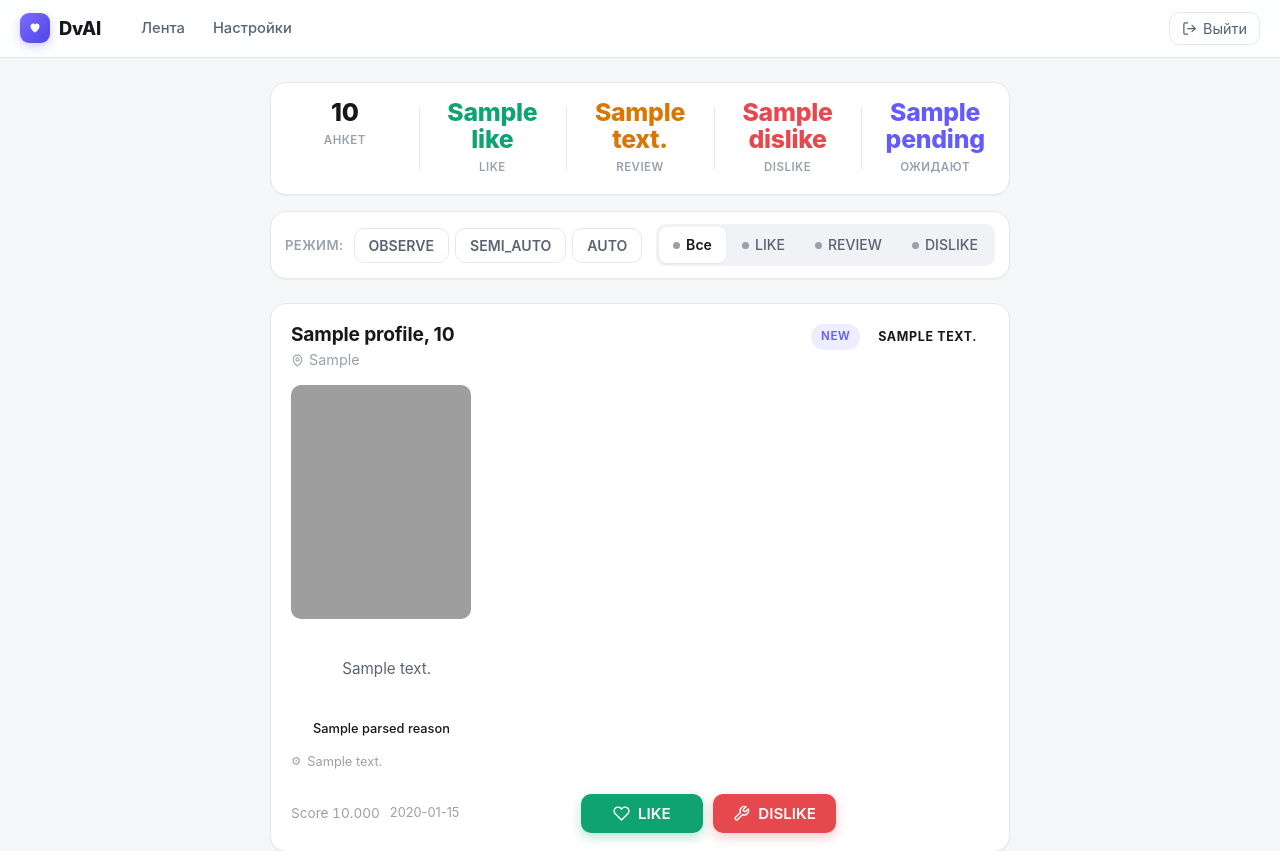
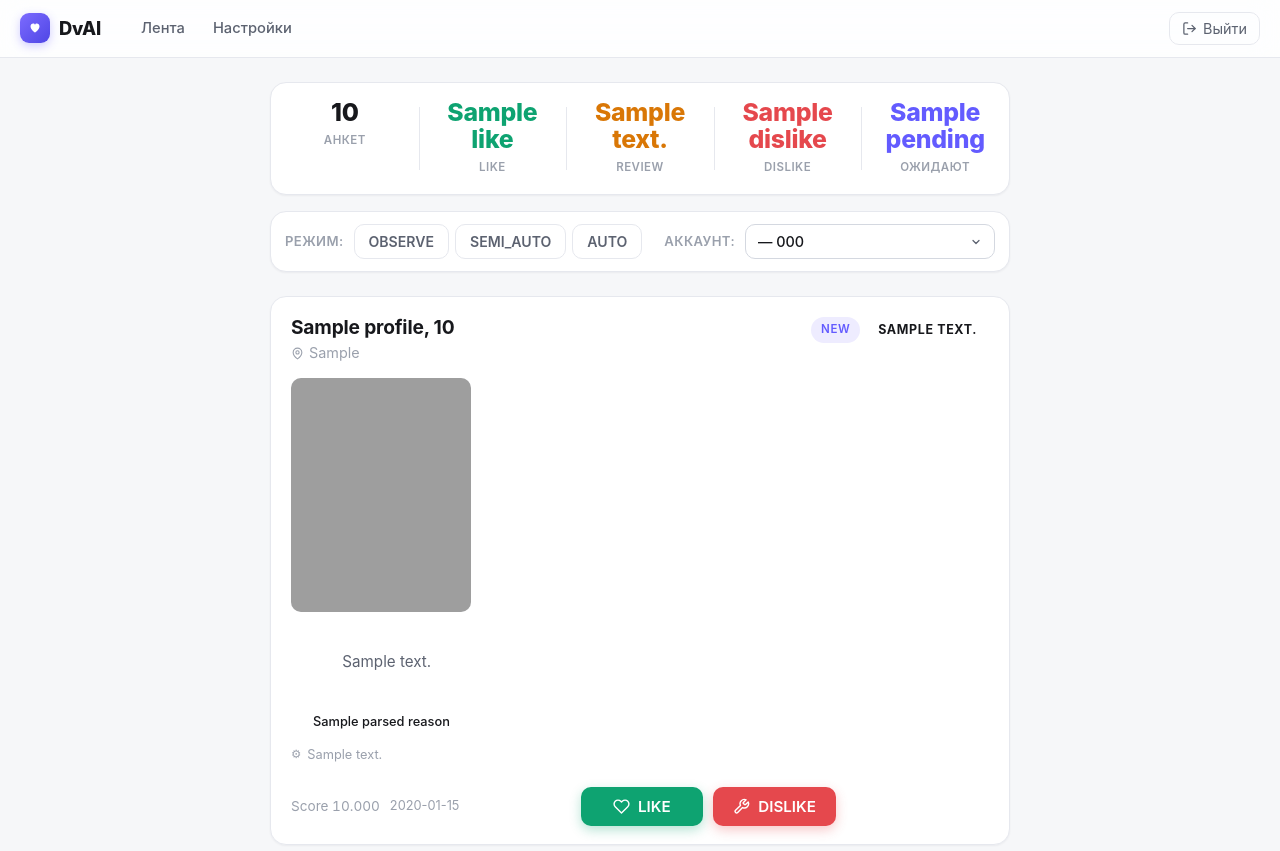
Before and after one commit to Alast0rRL/dvdatin, a Flask app: template web/templates/dashboard.html in a window 1280 px wide. Shown: the top 851 px of the page. Run offline with Flask 3, Linux system fonts and the light colour scheme; the template is opened without the code that fills it: most values are stand-ins (such as "Sample title", 1, 10 or a date in 2020); grey boxes are pictures that could not be loaded.

Commit message:
feat(web): выбор аккаунта-исполнителя на ленте вместо фильтра по решениям

```diff
--- a/static/css/style.css
+++ b/static/css/style.css
@@ -341,43 +341,30 @@ a { color: inherit; }
 .btn.mode-semi_auto.active { background: var(--review); box-shadow: 0 4px 12px rgba(217, 119, 6, 0.3); }
 .btn.mode-auto.active { background: var(--dislike); box-shadow: 0 4px 12px rgba(229, 72, 77, 0.3); }
 
-/* ── Segmented filter ── */
+/* ── Account selector ── */
 
-.seg {
-  display: inline-flex;
-  gap: 2px;
-  background: var(--surface-muted);
-  border-radius: var(--radius-sm);
-  padding: 3px;
+.account-control {
+  display: flex;
+  align-items: center;
+  gap: 10px;
 }
 
-.seg-link {
-  display: inline-flex;
-  align-items: center;
-  gap: 6px;
-  padding: 7px 14px;
-  border-radius: 8px;
-  font-size: 0.88em;
-  font-weight: 500;
-  color: var(--text-secondary);
-  text-decoration: none;
-  transition: all 0.15s;
+.account-label {
+  font-size: 0.82em;
+  font-weight: 600;
+  color: var(--text-muted);
+  text-transform: uppercase;
+  letter-spacing: 0.03em;
+  white-space: nowrap;
 }
 
-.seg-link:hover { color: var(--text); }
-
-.seg-link.active {
-  background: var(--surface);
-  color: var(--text);
-  box-shadow: var(--shadow-sm);
-  font-weight: 600;
+select.account-select {
+  width: 250px;
+  padding: 8px 34px 8px 12px;
+  font-size: 0.9em;
+  font-weight: 500;
+  cursor: pointer;
 }
-
-.seg-dot { width: 7px; height: 7px; border-radius: 50%; background: var(--text-muted); }
-
-.seg-link.active .seg-dot--like { background: var(--like); }
-.seg-link.active .seg-dot--review { background: var(--review); }
-.seg-link.active .seg-dot--dislike { background: var(--dislike); }
 
 /* ── Profile feed ── */
 
@@ -959,8 +946,8 @@ select.form-input {
 
   .toolbar { flex-direction: column; align-items: stretch; }
   .mode { justify-content: space-between; }
-  .seg { width: 100%; }
-  .seg-link { flex: 1; justify-content: center; }
+  .account-control { justify-content: space-between; }
+  select.account-select { width: 100%; }
 
   .profile-card-top { padding: 14px 14px 0; }
   .photo-gallery { padding: 12px 14px 0; gap: 8px; }
--- a/web/blueprints/dashboard.py
+++ b/web/blueprints/dashboard.py
@@ -7,6 +7,7 @@ from pathlib import Path
 from flask import Blueprint, render_template, request
 
 from web.blueprints.auth import login_required
+from web.blueprints.settings import _get_accounts
 from web.db import SyncDB
 
 dashboard_bp = Blueprint("dashboard", __name__)
@@ -174,6 +175,9 @@ def dashboard_bpEndpoint(endpoint: str) -> str:  # noqa: N802
     # Current mode for the switcher
     mode = db.get_mode(_get_config_path())
 
+    # Аккаунт-исполнитель авто-действий (переключение прямо с ленты)
+    accounts, account_session = _get_accounts(_get_config_path())
+
     return render_template(
         "dashboard.html",
         profiles=profiles,
@@ -185,6 +189,8 @@ def dashboard_bpEndpoint(endpoint: str) -> str:  # noqa: N802
         pending=pending,
         decision_filter=decision_filter,
         mode=mode,
+        accounts=accounts,
+        account_session=account_session,
     )
 
 
--- a/web/templates/dashboard.html
+++ b/web/templates/dashboard.html
@@ -43,19 +43,24 @@
             </form>
         </div>
 
-        <div class="seg" role="tablist" aria-label="Фильтр по решению">
-            <a href="{{ url_for('dashboard.index') }}" class="seg-link {% if not decision_filter %}active{% endif %}">
-                <span class="seg-dot"></span>Все
-            </a>
-            <a href="{{ url_for('dashboard.index', decision='LIKE') }}" class="seg-link {% if decision_filter == 'LIKE' %}active{% endif %}">
-                <span class="seg-dot seg-dot--like"></span>LIKE
-            </a>
-            <a href="{{ url_for('dashboard.index', decision='REVIEW') }}" class="seg-link {% if decision_filter == 'REVIEW' %}active{% endif %}">
-                <span class="seg-dot seg-dot--review"></span>REVIEW
-            </a>
-            <a href="{{ url_for('dashboard.index', decision='DISLIKE') }}" class="seg-link {% if decision_filter == 'DISLIKE' %}active{% endif %}">
-                <span class="seg-dot seg-dot--dislike"></span>DISLIKE
-            </a>
+        <div class="account-control">
+            <span class="account-label">Аккаунт:</span>
+            <form method="POST" action="{{ url_for('settings.update_account') }}" id="account-form">
+                <input type="hidden" name="csrf_token" value="{{ csrf_token }}">
+                <input type="hidden" name="next" value="{{ request.full_path }}">
+                <select name="account_session" class="form-input account-select"
+                        title="Аккаунт-исполнитель авто-действий" onchange="this.form.submit()">
+                    {% if accounts %}
+                    {% for acc in accounts %}
+                    <option value="{{ acc.session }}" {% if acc.session == account_session %}selected{% endif %}>
+                        {{ acc.session }}{% if acc.phone %} — {{ acc.phone }}{% endif %}
+                    </option>
+                    {% endfor %}
+                    {% else %}
+                    <option value="" disabled>нет аккаунтов</option>
+                    {% endif %}
+                </select>
+            </form>
         </div>
     </div>
 </div>
```
Also changed, not shown: README.md.
